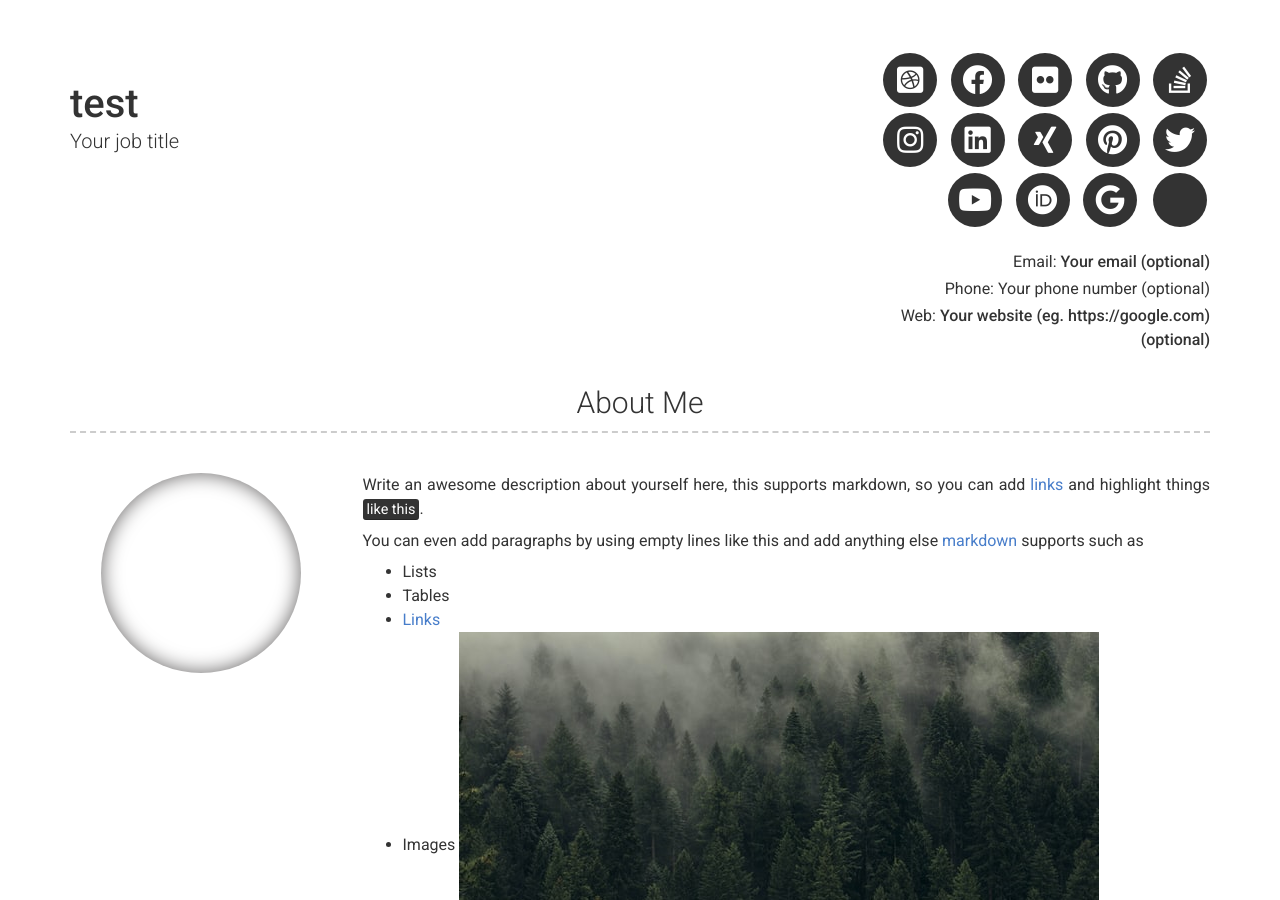
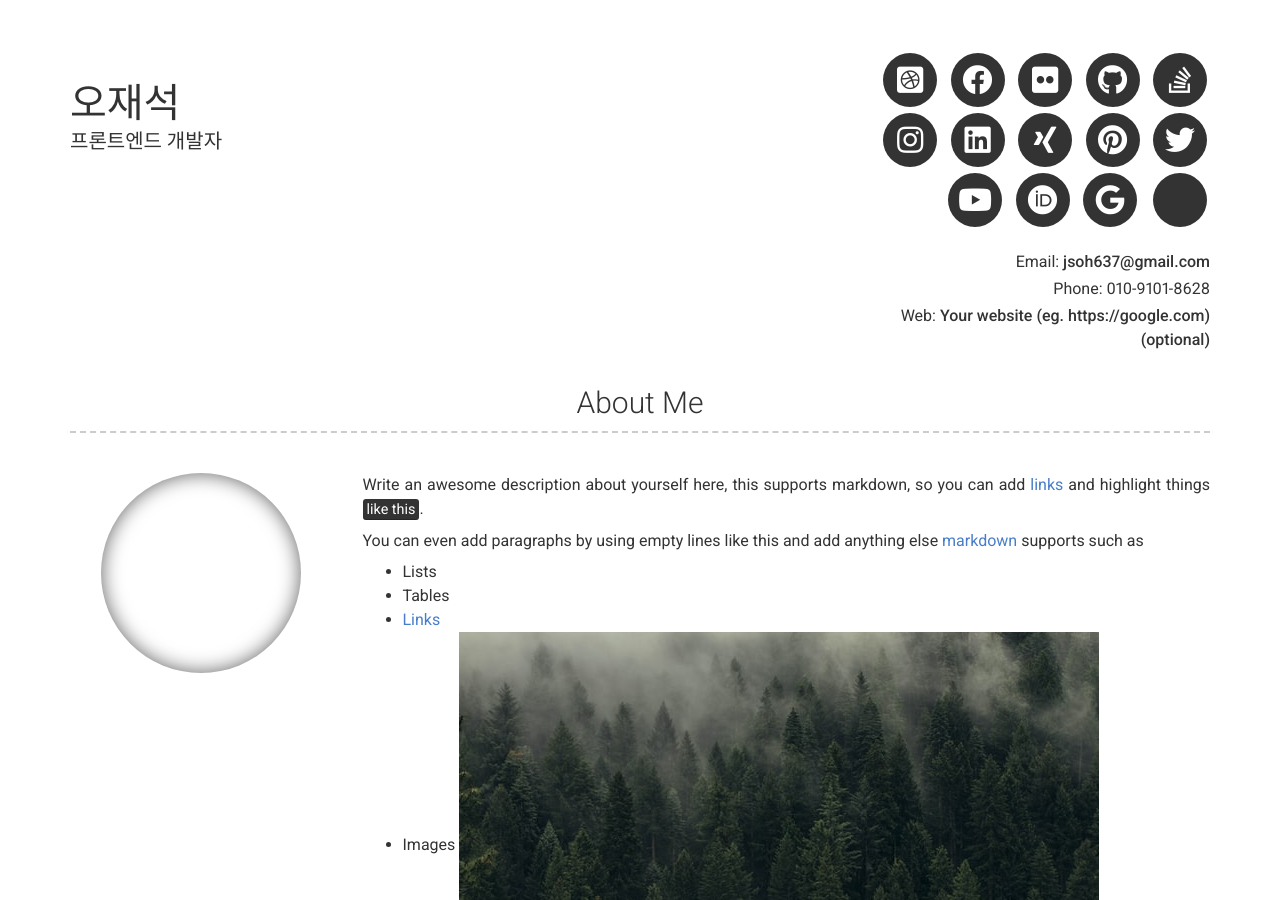
Before and after one commit to jsoh07/5hjae.github.io, a Jekyll site: the page built from index.md, in a window 1280 px wide and 900 px high. Built offline with Jekyll 4.4.1, drawn with Linux system fonts in a browser that asks for light colours; nearby versions of some CDN libraries; some of the changed text lies outside the part shown.

Commit message:
title 수정

```diff
--- a/_config.yml
+++ b/_config.yml
@@ -6,11 +6,11 @@ repository: Git repository where your resume will be hosted, only required if yo
 version: 2
 
 # Personal info
-name: test
-title: Your job title
-email: Your email (optional)
+name: 오재석
+title: 프론트엔드 개발자
+email: jsoh637@gmail.com
 # email_title: Email (Email title override)
-phone: Your phone number (optional)
+phone: 010-9101-8628
 # phone_title: Phone (Phone title override)
 website: Your website (eg. https://google.com)(optional)
 # website_title: Web (Website title override)
```
